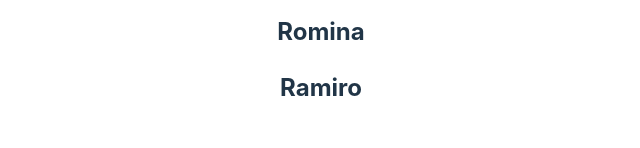
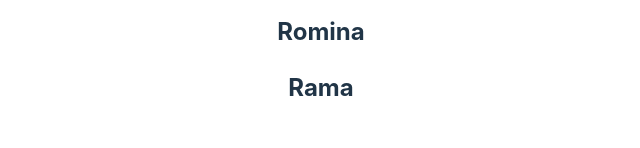
Before and after one commit to T1Scaynet/proyecto-prueba, a React (Vite) app: page / in a window 1280 px wide. Shown: the part 396-544 px from the top of the page, without its empty margins (319-959 px from the left). Built offline with nearby package versions, Linux system fonts and the light colour scheme.

Commit message:
feat: pasó de Ramiro a Rama

```diff
--- a/src/components/Rama.jsx
+++ b/src/components/Rama.jsx
@@ -1,5 +1,5 @@
 export const Rama = () => {
   return (
-    <h2>Ramiro</h2>
+    <h2>Rama</h2>
   )
 }
```
